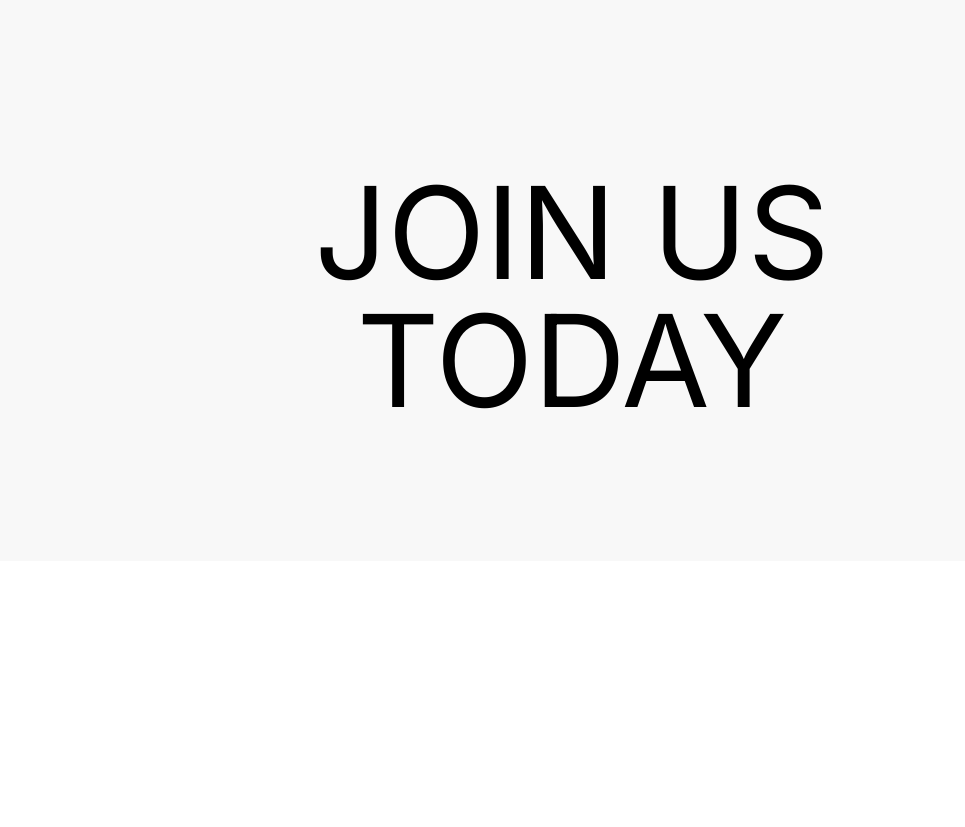
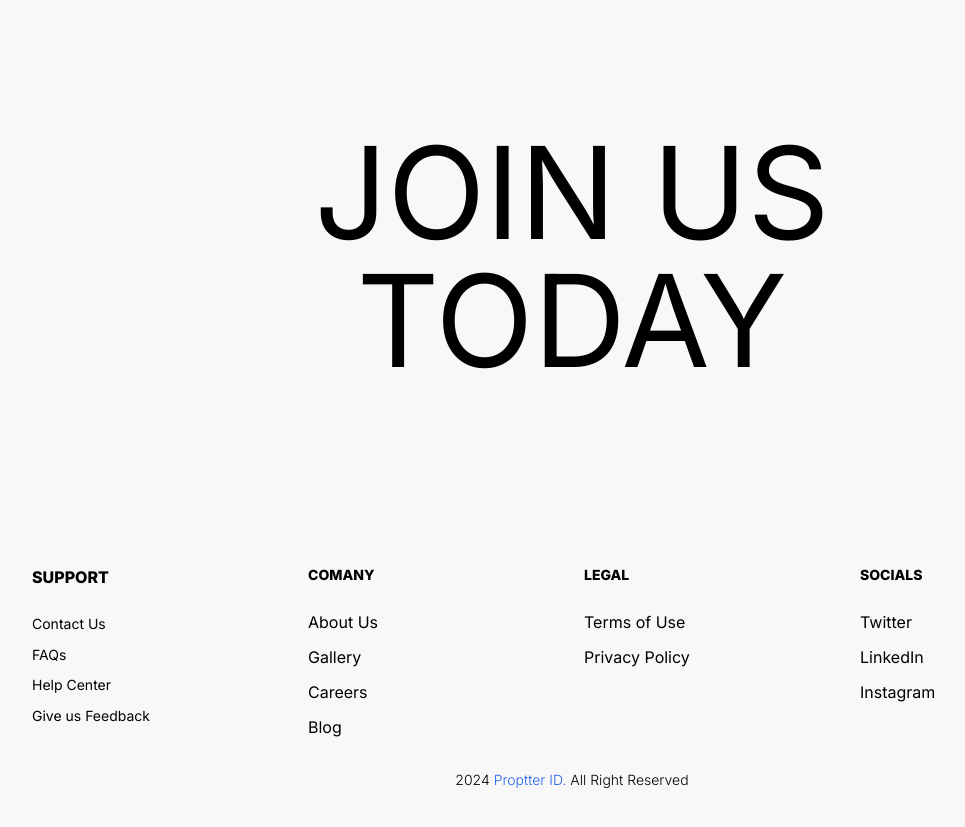
Before and after one commit to anasyakubu/proptter, a Next.js app: page /Home in a window 1280 px wide. Shown: the part 4100-4927 px from the top of the page, without its empty margins (68-1033 px from the left). Before the commit the page ends 4661 px from the top, so only its background shows below. Built offline with nearby package versions, Linux system fonts and the light colour scheme.

Commit message:
Add : Footer

```diff
--- a/app/Home/page.tsx
+++ b/app/Home/page.tsx
@@ -5,6 +5,7 @@ import AppsDisplay from "../Section/AppsDisplay/AppsDisplay";
 import Community from "../Section/Community/Community";
 import Streets from "../Section/Streets/Streets";
 import Join from "../Section/Join/Join";
+import Footer from "../Section/Footer/Footer";
 
 const Home = () => {
   return (
@@ -15,6 +16,7 @@ const Home = () => {
       <Community />
       <Streets />
       <Join />
+      <Footer />
     </div>
   );
 };
--- /dev/null
+++ b/app/Section/Footer/Footer.tsx
@@ -0,0 +1,100 @@
+import React from "react";
+import "./Footer.scss";
+import Link from "next/link";
+
+const Footer = () => {
+  return (
+    <div className="Footer bg-[#f8f8f8] text-black">
+      <div className="p-24 py-20">
+        <div className="">
+          <div className="p-1 space-y-2 lg:grid lg:grid-cols-4 lg:gap-x-6 lg:space-y-0">
+            {/* Links */}
+            <div className="">
+              <h6 className="font-extrabold text-md">SUPPORT</h6>
+              <ul
+                className="mt-5 text-sm font-normal"
+                style={{ lineHeight: "2.2em" }}
+              >
+                <Link href={"/"}></Link>
+                <li>
+                  <Link href={"/"}>Contact Us</Link>
+                </li>
+                <li>
+                  <Link href={"/"}>FAQs</Link>
+                </li>
+                <li>
+                  <Link href={"/"}>Help Center</Link>
+                </li>
+                <li>
+                  <Link href={"/"}>Give us Feedback</Link>
+                </li>
+              </ul>
+            </div>
+            {/* Links */}
+            <div className="">
+              <h6 className="font-extrabold text-sm">COMANY</h6>
+              <ul
+                className="mt-5 text-md font-normal"
+                style={{ lineHeight: "2.2em" }}
+              >
+                <li>
+                  <Link href={"/"}>About Us</Link>
+                </li>
+                <li>
+                  <Link href={"/"}>Gallery</Link>
+                </li>
+                <li>
+                  <Link href={"/"}>Careers</Link>
+                </li>
+                <li>
+                  <Link href={"/"}>Blog</Link>
+                </li>
+              </ul>
+            </div>
+            {/* Links */}
+            <div className="">
+              <h6 className="font-extrabold text-sm">LEGAL</h6>
+              <ul
+                className="mt-5 text-md font-normal"
+                style={{ lineHeight: "2.2em" }}
+              >
+                <li>
+                  <Link href={"/"}>Terms of Use</Link>
+                </li>
+                <li>
+                  <Link href={"/"}>Privacy Policy</Link>
+                </li>
+              </ul>
+            </div>
+            {/* Links */}
+            <div className="">
+              <h6 className="font-extrabold text-sm">SOCIALS</h6>
+              <ul
+                className="mt-5 text-md font-normal"
+                style={{ lineHeight: "2.2em" }}
+              >
+                <li>
+                  <Link href={"/"}>Twitter</Link>
+                </li>
+                <li>
+                  <Link href={"/"}>LinkedIn</Link>
+                </li>
+                <li>
+                  <Link href={"/"}>Instagram</Link>
+                </li>
+              </ul>
+            </div>
+          </div>
+          <div className="mt-5 flex justify-center text-center">
+            <p className="text-sm font-light">
+              2024 <span className="text-blue-600 ">Proptter ID.</span> All
+              Right Reserved
+            </p>
+          </div>
+        </div>
+      </div>
+    </div>
+  );
+};
+
+export default Footer;
--- a/app/Section/Join/Join.tsx
+++ b/app/Section/Join/Join.tsx
@@ -5,7 +5,7 @@ const Join = () => {
   return (
     <div className="Join bg-[#f8f8f8] text-black">
       <div className="p-24">
-        <div className="my-10">
+        <div className="">
           <div className="text-center">
             <h1 className="text-5xl">
               JOIN US <br /> TODAY
```
Also changed, not shown: app/Section/Footer/Footer.scss (added).
